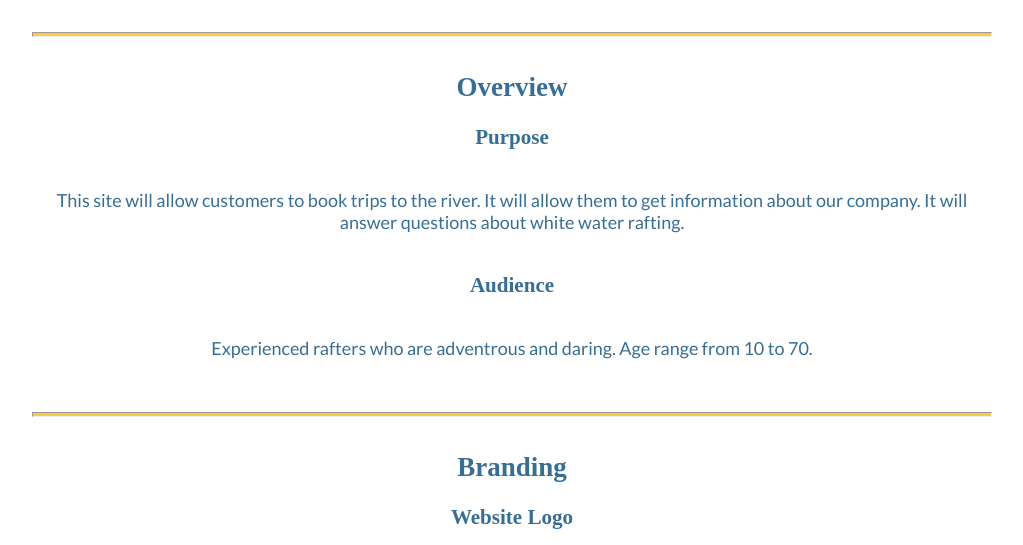
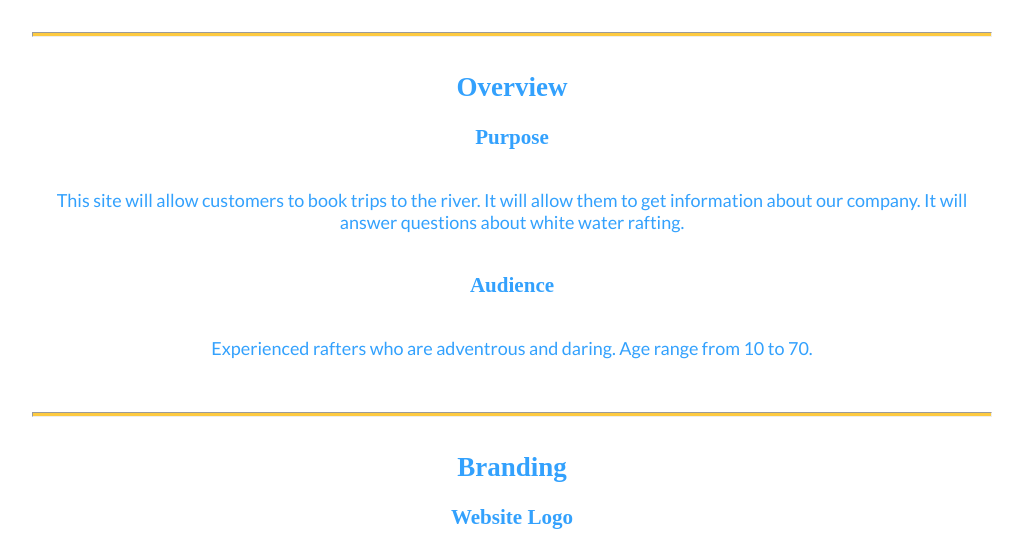
Before and after one commit to srslater24/wdd130, a plain HTML site: page wwr/site-plan-rafting.html in a window 1280 px wide. Shown: the part 308-853 px from the top of the page, without its empty margins (128-1151 px from the left). Drawn offline with Linux system fonts and the light colour scheme; a web font is replaced by a local one.

Commit message:
W02 - Commit

```diff
--- a/wwr/styles/site-plan-rafting.css
+++ b/wwr/styles/site-plan-rafting.css
@@ -7,7 +7,7 @@ Fonts are separated by a & */
 
 :root {
   /* change the values below to your colors from your palette */
-  --primary-color: #33A1FD   ;
+  --primary-color: #33a1fd   ;
   --secondary-color: #2176FF ;
   --accent1-color: #FDCA40;
   --accent2-color: #ffa724;
@@ -17,15 +17,15 @@ Fonts are separated by a & */
   --paragraph-font: Lato, Helvetica, sans-serif;
 
   /* these colors below should be chosen from among your palette colors above */
-  --headline-color-on-white: #396E94;  /* headlines on a white background */
-  --headline-color-on-color: white; /* headlines on a colored background */
-  --paragraph-color-on-white: #396E94; /* paragraph text on a white background */
-  --paragraph-color-on-color: white; /* paragraph text on a colored background */
-  --paragraph-background-color: #396E94  ;
-  --nav-link-color: #396E94;
-  --nav-background-color: #D4AC0D;
-  --nav-hover-link-color: white;
-  --nav-hover-background-color: #396E94;
+  --headline-color-on-white: #33a1fd;  /* headlines on a white background */
+  --headline-color-on-color: #FDCA40; /* headlines on a colored background */
+  --paragraph-color-on-white: #33a1fd; /* paragraph text on a white background */
+  --paragraph-color-on-color: #FDCA40; /* paragraph text on a colored background */
+  --paragraph-background-color: #2176FF  ;
+  --nav-link-color: #FDCA40;
+  --nav-background-color: #33a1fd;
+  --nav-hover-link-color: #ffa724;
+  --nav-hover-background-color: #2176FF;
 }
 
 
```
